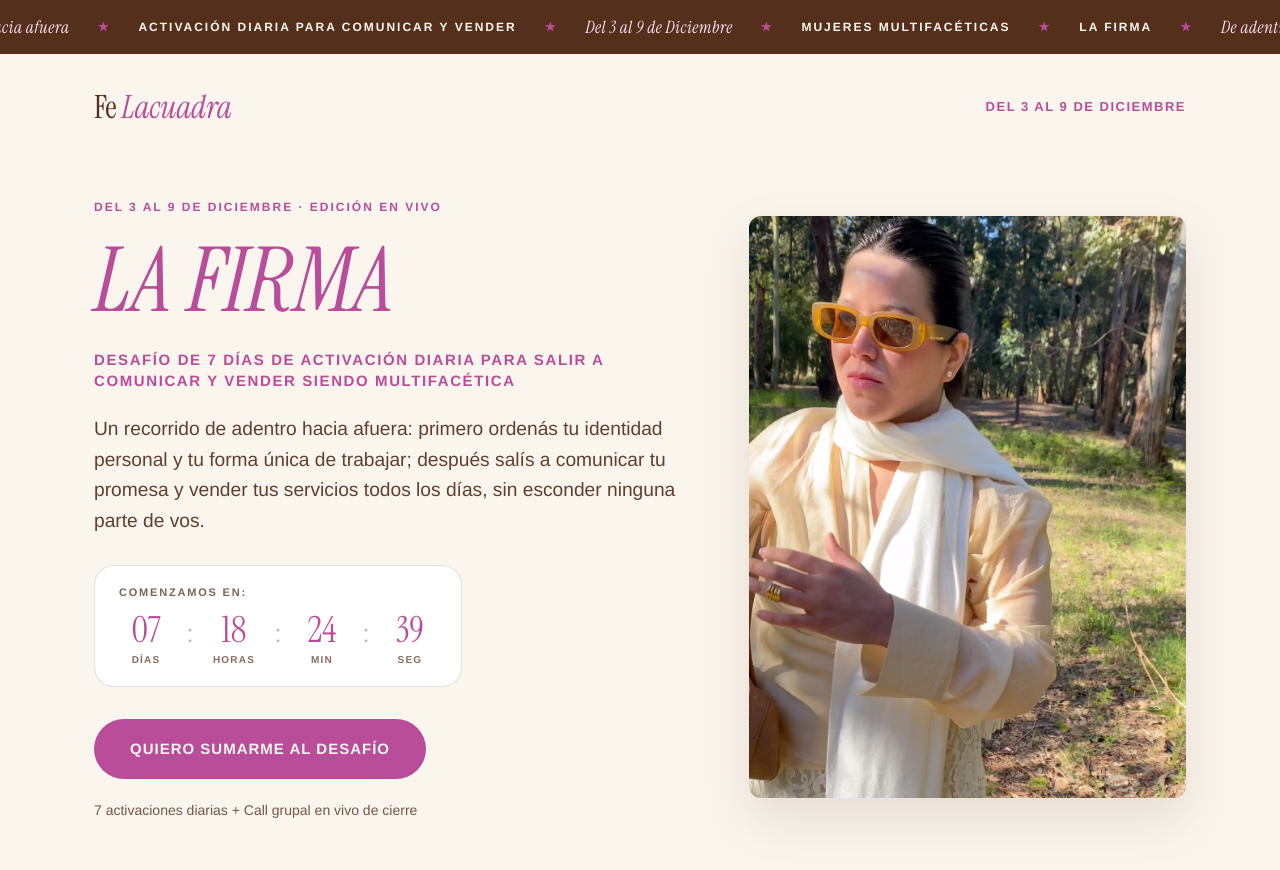
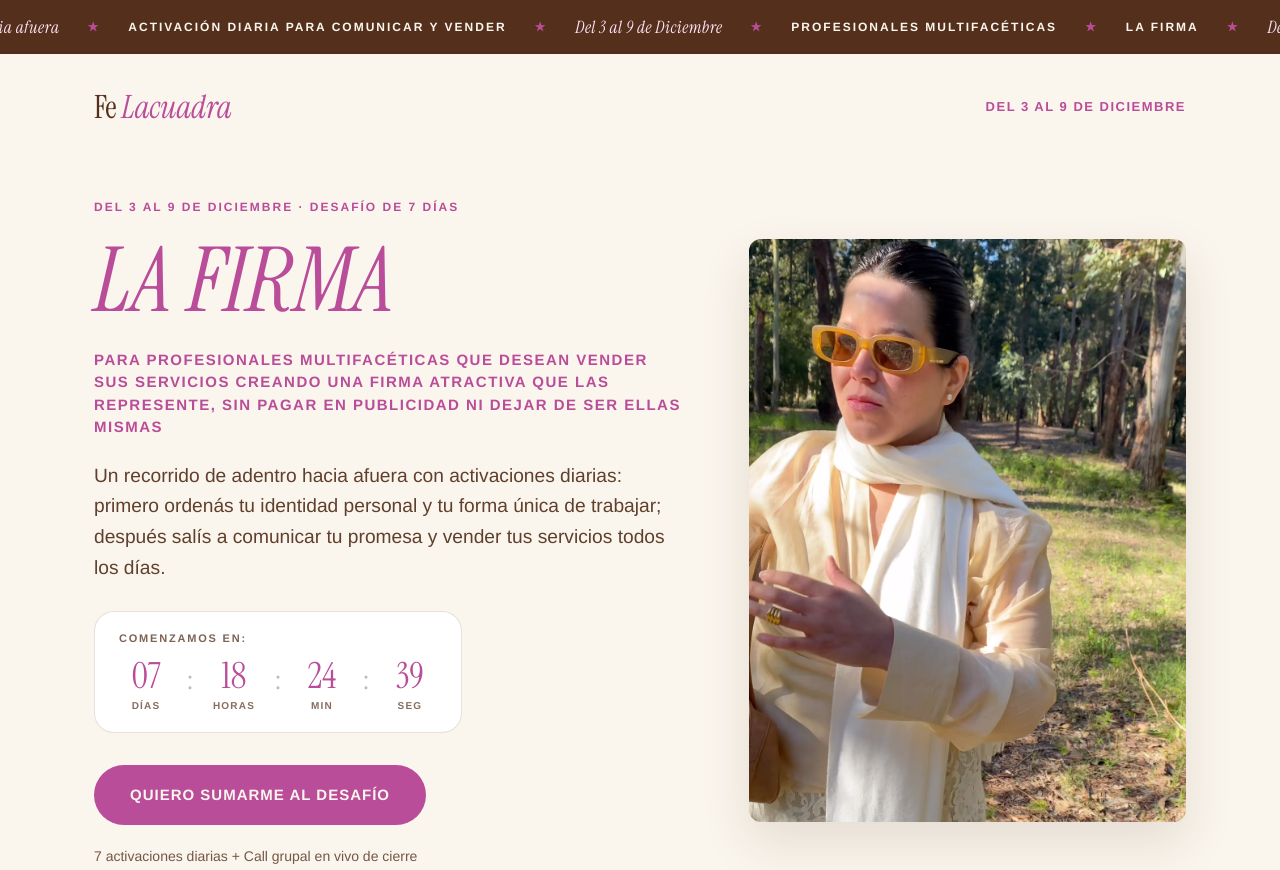
Before and after one commit to felacuadrasocial/desafiolafirma, a plain HTML site: page index.html in a window 1280 px wide. Shown: the top 870 px of the page. Drawn offline with Linux system fonts and the light colour scheme.

Commit message:
Update index.html

```diff
--- a/index.html
+++ b/index.html
@@ -197,12 +197,12 @@
   .hero-subtitle {
     font-size: 15px;
     font-weight: 700;
-    letter-spacing: 1.6px;
+    letter-spacing: 1.5px;
     text-transform: uppercase;
     color: var(--magenta);
     margin-bottom: 22px;
     display: block;
-    line-height: 1.45;
+    line-height: 1.5;
   }
 
   /* Countdown editorial */
@@ -690,8 +690,8 @@
   <!-- Cinta editorial superior -->
   <div class="marquee-ribbon" aria-hidden="true">
     <div class="marquee-track">
-      <span class="marquee-item">LA FIRMA <span class="marquee-star">★</span> <em>De adentro hacia afuera</em> <span class="marquee-star">★</span> ACTIVACIÓN DIARIA PARA COMUNICAR Y VENDER <span class="marquee-star">★</span> <em>Del 3 al 9 de Diciembre</em> <span class="marquee-star">★</span> MUJERES MULTIFACÉTICAS <span class="marquee-star">★</span></span>
-      <span class="marquee-item">LA FIRMA <span class="marquee-star">★</span> <em>De adentro hacia afuera</em> <span class="marquee-star">★</span> ACTIVACIÓN DIARIA PARA COMUNICAR Y VENDER <span class="marquee-star">★</span> <em>Del 3 al 9 de Diciembre</em> <span class="marquee-star">★</span> MUJERES MULTIFACÉTICAS <span class="marquee-star">★</span></span>
+      <span class="marquee-item">LA FIRMA <span class="marquee-star">★</span> <em>De adentro hacia afuera</em> <span class="marquee-star">★</span> ACTIVACIÓN DIARIA PARA COMUNICAR Y VENDER <span class="marquee-star">★</span> <em>Del 3 al 9 de Diciembre</em> <span class="marquee-star">★</span> PROFESIONALES MULTIFACÉTICAS <span class="marquee-star">★</span></span>
+      <span class="marquee-item">LA FIRMA <span class="marquee-star">★</span> <em>De adentro hacia afuera</em> <span class="marquee-star">★</span> ACTIVACIÓN DIARIA PARA COMUNICAR Y VENDER <span class="marquee-star">★</span> <em>Del 3 al 9 de Diciembre</em> <span class="marquee-star">★</span> PROFESIONALES MULTIFACÉTICAS <span class="marquee-star">★</span></span>
     </div>
   </div>
 
@@ -705,11 +705,11 @@
   <div class="container">
     <div class="hero">
       <div>
-        <span class="kicker">Del 3 al 9 de Diciembre · Edición en vivo</span>
+        <span class="kicker">Del 3 al 9 de Diciembre · Desafío de 7 días</span>
         <h1><em>LA FIRMA</em></h1>
-        <span class="hero-subtitle">Desafío de 7 días de activación diaria para salir a comunicar y vender siendo multifacética</span>
+        <span class="hero-subtitle">Para profesionales multifacéticas que desean vender sus servicios creando una firma atractiva que las represente, sin pagar en publicidad ni dejar de ser ellas mismas</span>
         <p class="lead">
-          Un recorrido de adentro hacia afuera: primero ordenás tu identidad personal y tu forma única de trabajar; después salís a comunicar tu promesa y vender tus servicios todos los días, sin esconder ninguna parte de vos.
+          Un recorrido de adentro hacia afuera con activaciones diarias: primero ordenás tu identidad personal y tu forma única de trabajar; después salís a comunicar tu promesa y vender tus servicios todos los días.
         </p>
 
         <!-- Countdown hacia el 3 de diciembre -->
@@ -932,7 +932,7 @@
           <span class="kicker">Quién te acompaña</span>
           <h2>Hola, soy <em>Fe Lacuadra</em></h2>
           <p class="lead" style="margin-bottom: 18px;">
-            Acompaño a mujeres emprendedoras y creativas multifacéticas a ordenar su identidad y salir a comunicar y vender sus servicios con verdad y dirección.
+            Acompaño a profesionales multifacéticas que desean vender sus servicios creando una firma atractiva que las represente, sin pagar en publicidad ni dejar de ser ellas mismas.
           </p>
           <p style="font-size: 16px; margin-bottom: 18px; opacity: 0.9;">
             Creo profundamente que vender no es ponerse una máscara comercial, sino animarse a habitar quién sos y traducirlo en palabras claras para que las personas correctas te elijan.
@@ -989,7 +989,7 @@
         <div>
           <a href="#" class="footer-logo">Fe <em>Lacuadra</em></a>
           <p class="footer-tagline">
-            Estrategia, identidad y dirección creativa para mujeres emprendedoras y multifacéticas que eligen comunicar y vender desde adentro hacia afuera.
+            Para profesionales multifacéticas que desean vender sus servicios creando una firma atractiva que las represente, sin pagar en publicidad ni dejar de ser ellas mismas.
           </p>
         </div>
         <div>
```
